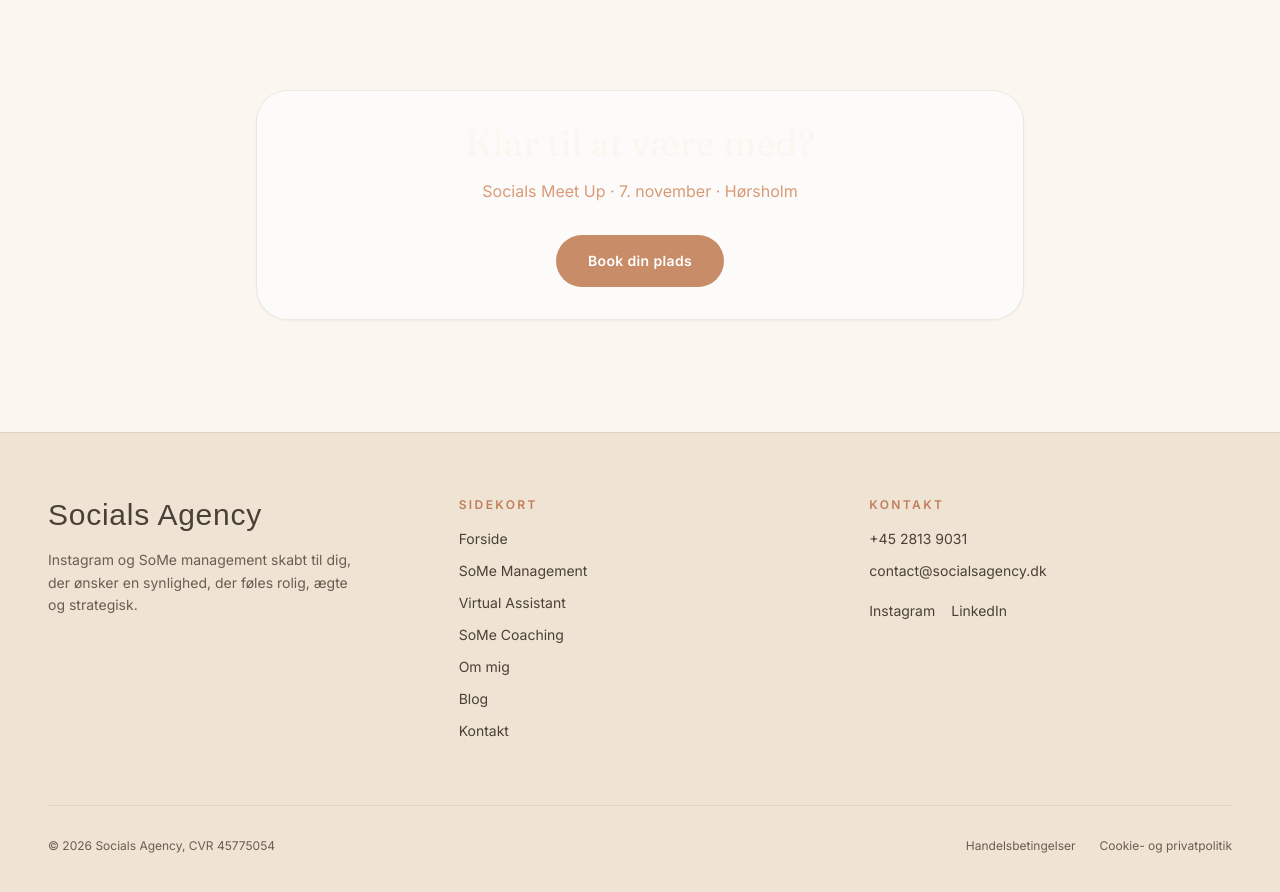
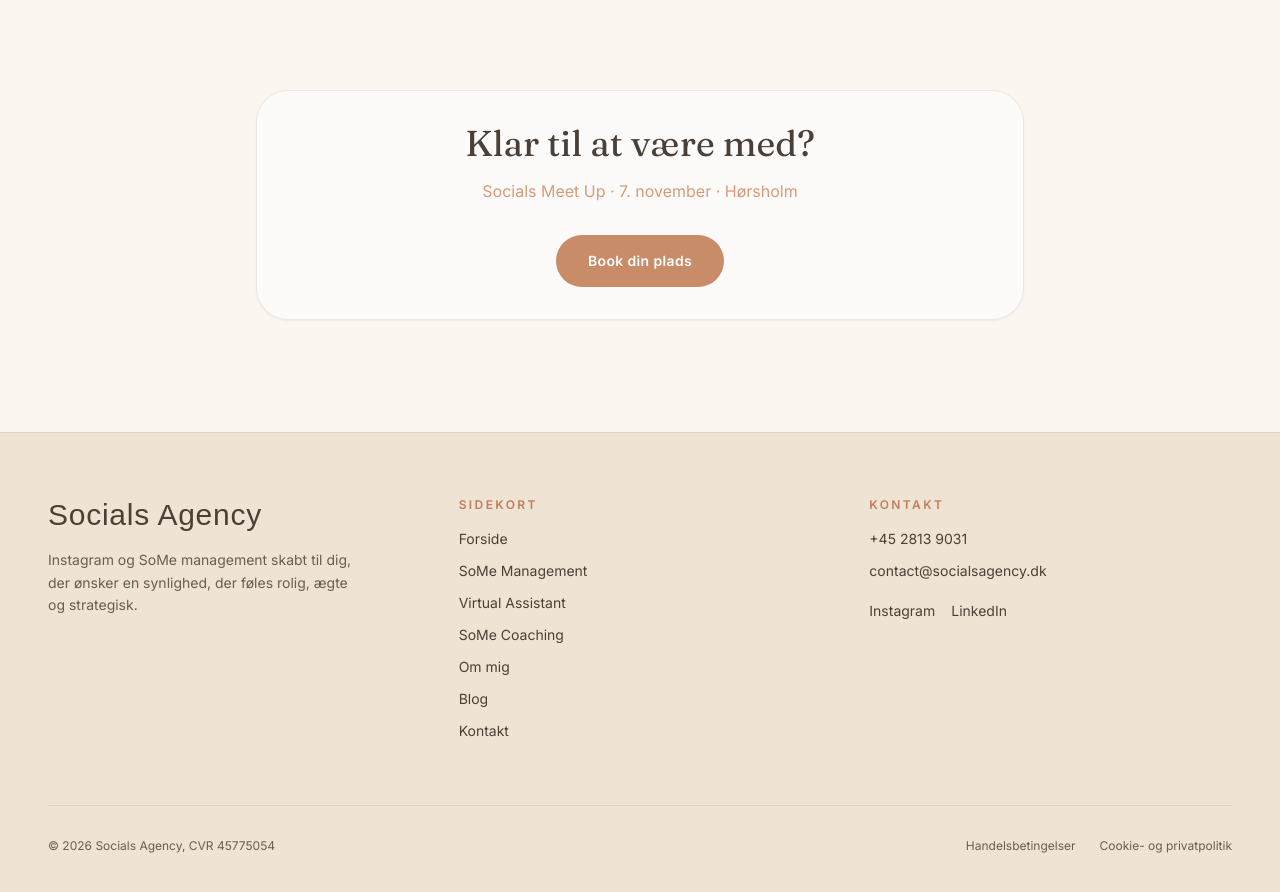
Before and after one commit to AnjaLLehmann/Socials-Agency, a Next.js app: page /socials-meet-up in a window 1280 px wide. Shown: the part 7800-8692 px from the top of the page. Built offline with nearby package versions, Linux system fonts and the light colour scheme; a web font is replaced by a local one.

Commit message:
Add files via upload

```diff
--- a/app/socials-meet-up/page.tsx
+++ b/app/socials-meet-up/page.tsx
@@ -408,7 +408,7 @@
       <section className="py-20 lg:py-28">
         <div className="container-page">
           <div className="card mx-auto max-w-3xl bg-espresso text-center text-cream">
-            <h2 className="font-display text-3xl text-cream sm:text-4xl">
+            <h2 className="font-display text-3xl text-espresso sm:text-4xl">
               Klar til at være med?
             </h2>
             <p className="mt-4 text-sm text-[#D89A78] sm:text-base">
```
